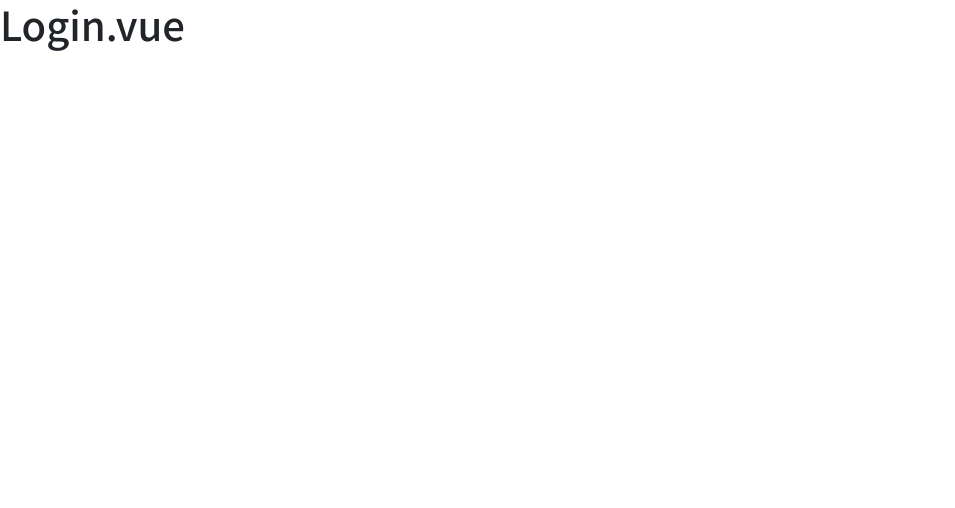
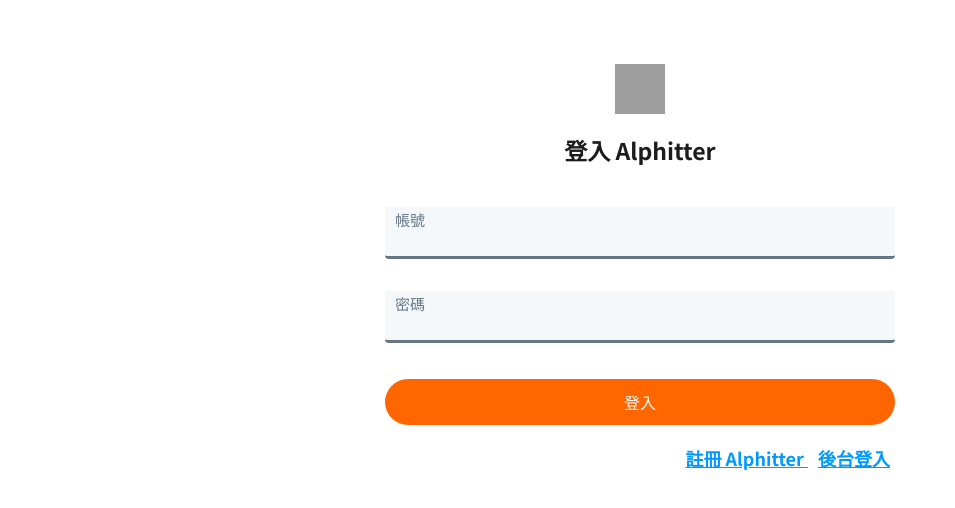
Before and after one commit to ChiaLine/Simple-Twitter, a Vue app: page /Modal#/Login in a window 1280 px wide. Shown: the top 508 px of the page, without its empty margins (0-955 px from the left). Built offline with nearby package versions, Linux system fonts and the light colour scheme; grey boxes are pictures that could not be loaded.

Commit message:
create register, login and admin-login

```diff
--- /dev/null
+++ b/src/assets/scss/register-login.scss
@@ -0,0 +1,61 @@
+@import "_color.scss";
+@import "_extends.scss";
+
+// 給view使用的樣式: 商標、標題、對外連結
+// 會使用到此文件的view: Login.vue、AdminLogin.vue、Regist.vue
+
+.container {
+  max-width: 540px;
+  margin-top: 4rem;
+}
+.logo {
+  width: 50px;
+  height: 50px;
+  margin-bottom: 1.25rem;
+}
+.title {
+  margin-bottom: 1.5rem;
+  font-family: Noto Sans TC;
+  font-style: normal;
+  font-weight: 700;
+  font-size: 23px;
+  line-height: 33px;
+  color: $text-primary;
+}
+.link {
+  margin: 0 5px;
+  font-family: Noto Sans TC;
+  font-style: normal;
+  font-weight: 700;
+  font-size: 18px;
+  line-height: 26px;
+  color: $link-blue;
+  text-decoration-line: underline;
+}
+
+// 給component使用的樣式: form、label、input、button
+// 會使用到此文件的component: LoginForm.vue、SetProfile.vue
+.form-group {
+  margin: 1rem;
+}
+.label {
+  top: 5px;
+  left: 10px;
+  @extend %tag-text;
+  line-height: 15px;
+}
+.input {
+  width: 540px;
+  height: 52px;
+  border-width: 0 0 3px 0;
+  border-color: $input-gray;
+  border-radius: 0px 0px 4px 4px;
+  background-color: $input-background;
+}
+.login-btn {
+  height: 46px;
+  margin: 1.25rem;
+  background-color: $button-orange;
+  color: $text-white;
+  border-radius: 50px;
+}
--- /dev/null
+++ b/src/components/LoginForm.vue
@@ -0,0 +1,43 @@
+// src/components/LoginForm.vue
+// 給Login.vue、AdminLogin.vue使用
+<template>
+  <form class="d-flex flex-column align-items-center w-100">
+    <div
+      v-for="form in forms"
+      :key="form.id"
+      class="position-relative w-100 my-3 form-group"
+    >
+      <label class="position-absolute label" :for="form.category">{{
+        form.label
+      }}</label>
+      <input :id="form.category" class="w-100 input" type="text" />
+    </div>
+    <button class="btn login-btn w-100">登入</button>
+  </form>
+</template>
+
+<script>
+export default {
+  data() {
+    return {
+      forms: [
+        {
+          label: "帳號",
+          category: "account",
+          id: 1,
+        },
+        {
+          label: "密碼",
+          category: "password",
+          id: 2,
+        },
+      ],
+    };
+  },
+};
+</script>
+
+
+<style scoped lang="scss">
+@import "../assets/scss/register-login.scss";
+</style>
--- /dev/null
+++ b/src/components/SetProfile.vue
@@ -0,0 +1,58 @@
+// src/components/SetProfile.vue
+// 給Regist.vue使用
+<template>
+  <form class="d-flex flex-column align-items-center w-100">
+    <div
+      v-for="form in forms"
+      :key="form.id"
+      class="position-relative w-100 my-3 form-group"
+    >
+      <label class="position-absolute label" :for="form.category">{{
+        form.label
+      }}</label>
+      <input :id="form.category" class="w-100 input" type="text" />
+    </div>
+    <button class="btn login-btn w-100">註冊</button>
+  </form>
+</template>
+
+<script>
+export default {
+  data() {
+    return {
+      forms: [
+        {
+          label: "帳號",
+          category: "account",
+          id: 1,
+        },
+        {
+          label: "名稱",
+          category: "name",
+          id: 2,
+        },
+        {
+          label: "Email",
+          category: "email",
+          id: 3,
+        },
+        {
+          label: "密碼",
+          category: "password",
+          id: 4,
+        },
+        {
+          label: "密碼確認",
+          category: "password-check",
+          id: 5,
+        },
+      ],
+    };
+  },
+};
+</script>
+
+
+<style scoped lang="scss">
+@import "../assets/scss/register-login.scss";
+</style>
--- a/src/views/AdminLogin.vue
+++ b/src/views/AdminLogin.vue
@@ -1,3 +1,43 @@
 <template>
-  <h1>AdminLogin.vue</h1>
+  <div class="container d-flex flex-column align-items-center">
+    <img class="logo" src="https://i.imgur.com/WwFWS1D.png" alt="" />
+    <h1 class="title">後台登入</h1>
+    <LoginForm />
+    <div class="link-group align-self-end">
+      <router-link
+        v-for="tab in tabs"
+        :key="tab.id"
+        :to="tab.path"
+        class="link"
+      >
+        {{ tab.name }}
+      </router-link>
+    </div>
+  </div>
 </template>
+
+<script>
+import LoginForm from "./../components/LoginForm";
+
+export default {
+  components: {
+    LoginForm,
+  },
+
+  data() {
+    return {
+      tabs: [
+        {
+          name: "前台登入",
+          path: "/Login",
+          id: 1,
+        },
+      ],
+    };
+  },
+};
+</script>
+
+<style scoped lang="scss">
+@import "../assets/scss/register-login.scss";
+</style>
--- a/src/views/Login.vue
+++ b/src/views/Login.vue
@@ -1,3 +1,49 @@
+// src/views/Login.vue
 <template>
-  <h1>Login.vue</h1>
+  <div class="container d-flex flex-column align-items-center">
+    <img class="logo" src="https://i.imgur.com/WwFWS1D.png" alt="" />
+    <h1 class="title">登入 Alphitter</h1>
+    <LoginForm />
+    <div class="link-group align-self-end">
+      <router-link
+        v-for="tab in tabs"
+        :key="tab.id"
+        :to="tab.path"
+        class="link"
+      >
+        {{ tab.name }}
+      </router-link>
+    </div>
+  </div>
 </template>
+
+<script>
+import LoginForm from "./../components/LoginForm";
+
+export default {
+  components: {
+    LoginForm,
+  },
+
+  data() {
+    return {
+      tabs: [
+        {
+          name: "註冊 Alphitter",
+          path: "/Regist",
+          id: 1,
+        },
+        {
+          name: "後台登入",
+          path: "/AdminLogin",
+          id: 2,
+        },
+      ],
+    };
+  },
+};
+</script>
+
+<style scoped lang="scss">
+@import "../assets/scss/register-login.scss";
+</style>
--- a/src/views/Regist.vue
+++ b/src/views/Regist.vue
@@ -1,3 +1,44 @@
+// src/views/Regist.vue
 <template>
-  <h1>Regist.vue</h1>
+  <div class="container d-flex flex-column align-items-center">
+    <img class="logo" src="https://i.imgur.com/WwFWS1D.png" alt="" />
+    <h1 class="title">建立你的帳號</h1>
+    <SetProfile />
+    <div class="link-group">
+      <router-link
+        v-for="tab in tabs"
+        :key="tab.id"
+        :to="tab.path"
+        class="link"
+      >
+        {{ tab.name }}
+      </router-link>
+    </div>
+  </div>
 </template>
+
+<script>
+import SetProfile from "./../components/SetProfile";
+
+export default {
+  components: {
+    SetProfile,
+  },
+
+  data() {
+    return {
+      tabs: [
+        {
+          name: "取消",
+          path: "/Login",
+          id: 1,
+        },
+      ],
+    };
+  },
+};
+</script>
+
+<style scoped lang="scss">
+@import "../assets/scss/register-login.scss";
+</style>
```
